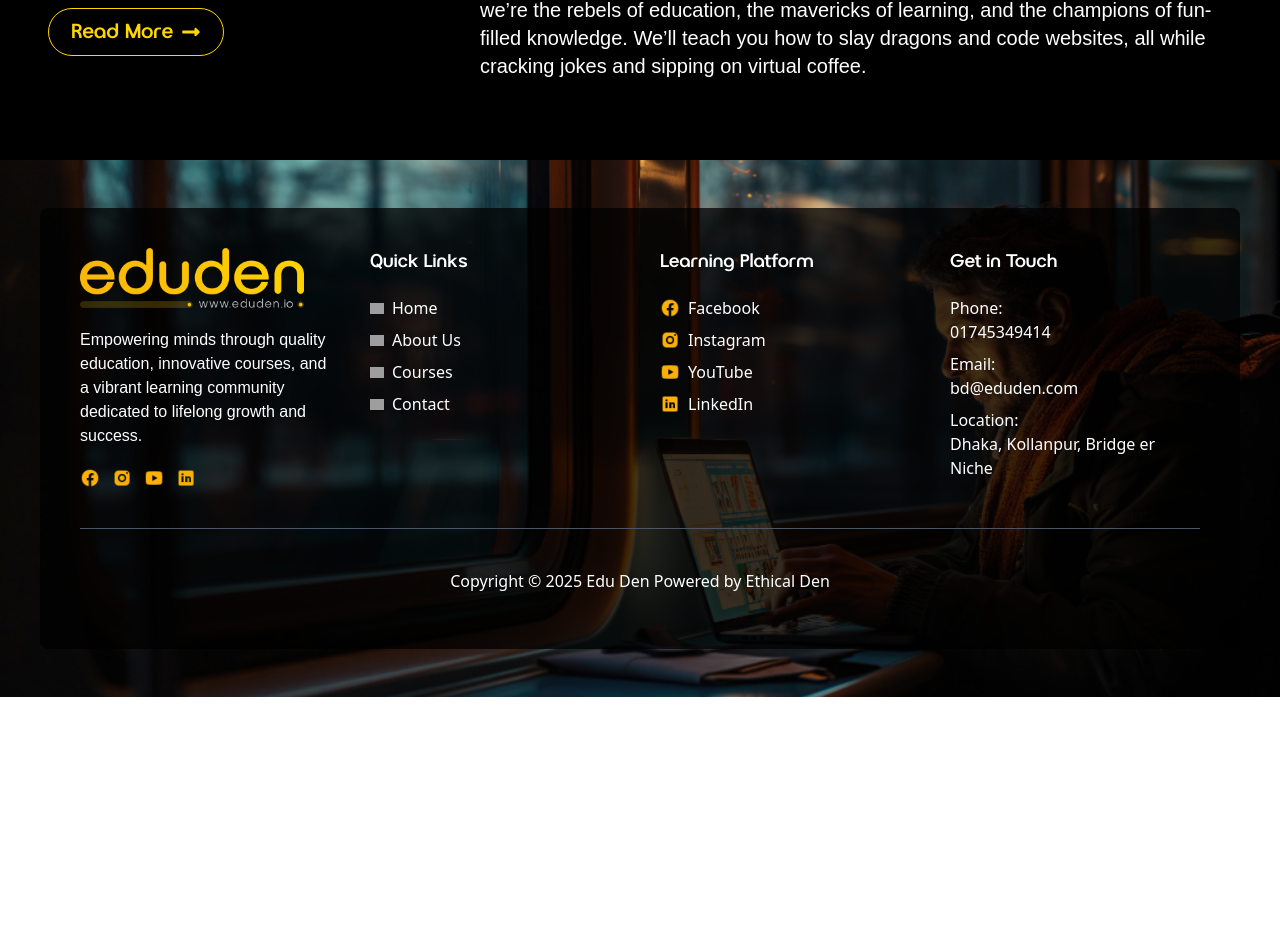
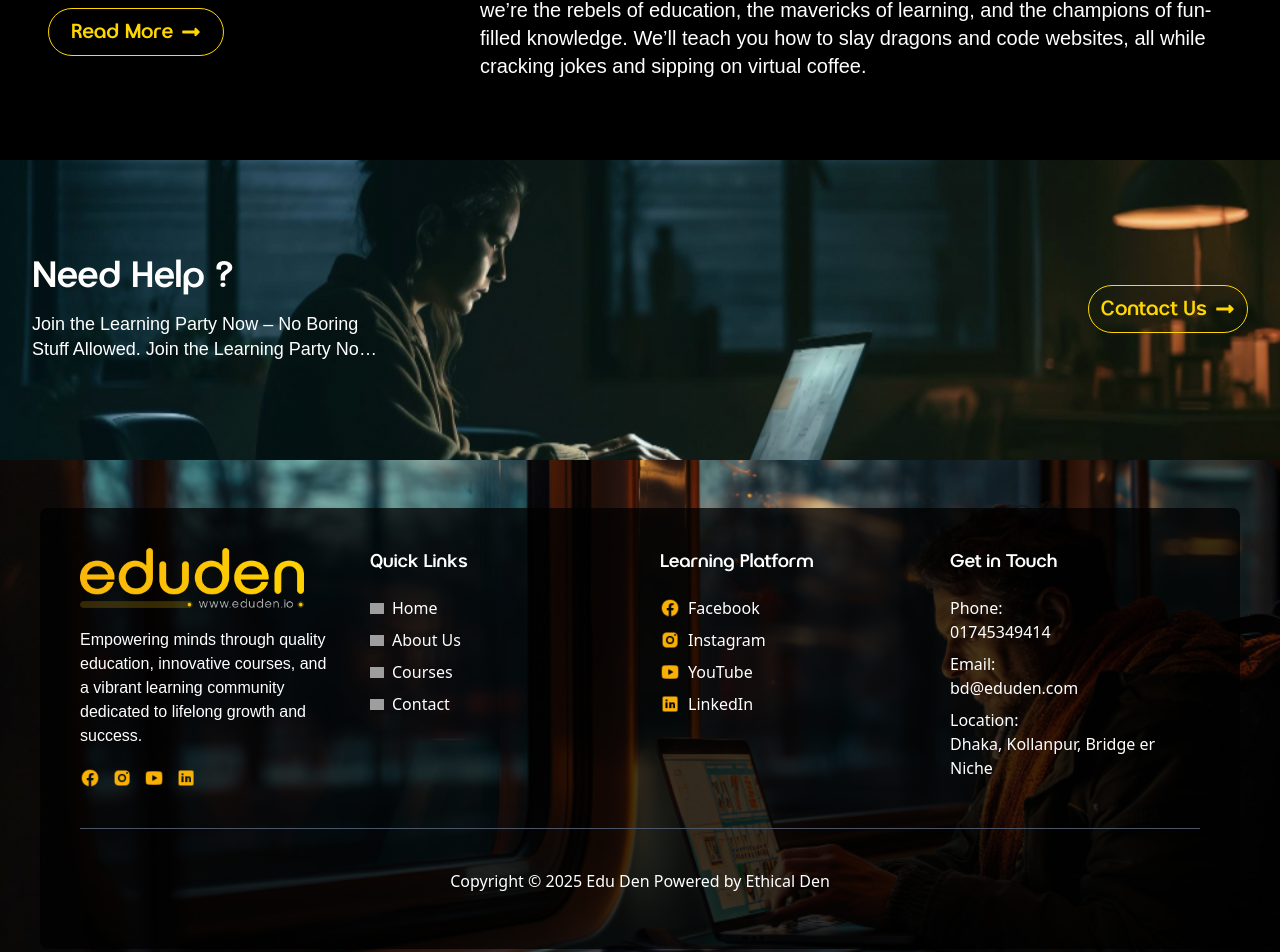
Before and after one commit to SUBHAM-6291/eduden.ai, a Next.js app: page / in a window 1280 px wide. Shown: the part 907-1859 px from the top of the page. Before the commit the page ends 1604 px from the top, so only its background shows below. Built offline with nearby package versions, Linux system fonts and the light colour scheme; grey boxes are pictures that could not be loaded.

Commit message:
need help section done

```diff
--- /dev/null
+++ b/src/app/_components/Needhelp.jsx
@@ -0,0 +1,39 @@
+import React from 'react';
+import { FaLongArrowAltRight } from 'react-icons/fa';
+
+const Needhelp = () => {
+  return (
+    <div
+      className="relative bg-cover bg-center py-12 sm:py-16 md:py-20 lg:py-24 min-h-[300px] 2xl:h-[400px]"
+      style={{ backgroundImage: `url('/needhelp/needhelpbanner.jpg')` }}
+    >
+      <div
+        className="absolute inset-0"
+        style={{
+          backgroundImage: 'linear-gradient(90deg, rgba(9, 229, 229, 0.07) 0%, rgba(168, 255, 87, 0.07) 100%)',
+        }}
+      ></div>
+
+      <div className="relative max-w-7xl mx-auto px-4 sm:px-6 lg:px-8 flex flex-col md:flex-row items-center justify-between">
+        <div className="md:w-1/2 text-white mb-8 md:mb-0">
+          <h1 className="font-gucina text-4xl sm:text-5xl md:text-5xl lg:text-4xl font-bold mb-4 whitespace-nowrap">
+            Need Help ?
+          </h1>
+          <p className="lexend-body text-sm sm:text-base md:text-lg lg:text-lg max-w-[350px] leading-snug line-clamp-2">
+            Join the Learning Party Now – No Boring Stuff Allowed. Join the Learning Party Now – No Boring Stuff Allowed.
+          </p>
+        </div>
+
+        <div className="md:w-1/2 flex justify-center md:justify-end">
+          <button
+            className="font-gucina border border-[#FFD700] rounded-full bg-transparent text-[#FFD700] flex justify-center items-center gap-2 text-sm sm:text-base md:text-lg lg:text-xl xl:text-xl 2xl:text-2xl hover:bg-[#FFD700] hover:text-black hover:shadow-lg transition-all duration-700 ease-in-out w-[7.5rem] sm:w-[8.125rem] md:w-[9rem] lg:w-[10rem] h-[2.5rem] sm:h-[2.75rem] md:h-[2.875rem] lg:h-[3rem] rounded-[3.125rem]"
+          >
+            Contact Us <FaLongArrowAltRight />
+          </button>
+        </div>
+      </div>
+    </div>
+  );
+};
+
+export default Needhelp;
--- /dev/null
+++ b/src/app/_components/faq.jsx
@@ -0,0 +1,11 @@
+import React from 'react'
+
+const faq = () => {
+  return (
+    <div>
+
+    </div>
+  )
+}
+
+export default faq
--- a/src/app/page.jsx
+++ b/src/app/page.jsx
@@ -3,6 +3,7 @@ import Navbar from './_components/Navbar'
 import Aboutus from './_components/Aboutus'
 import Aboutus_Text from './_components/Aboutus_Text'
 import Footer from './_components/Footer'
+import Needhelp from './_components/Needhelp'
 
 const page = () => {
   return (
@@ -10,6 +11,7 @@ const page = () => {
       <Navbar/>
       <Aboutus/>
       <Aboutus_Text/>
+      <Needhelp/>
       <Footer/>
 
     </div>
```
Also changed, not shown: public/needhelp/needhelpbanner.jpg (added).
